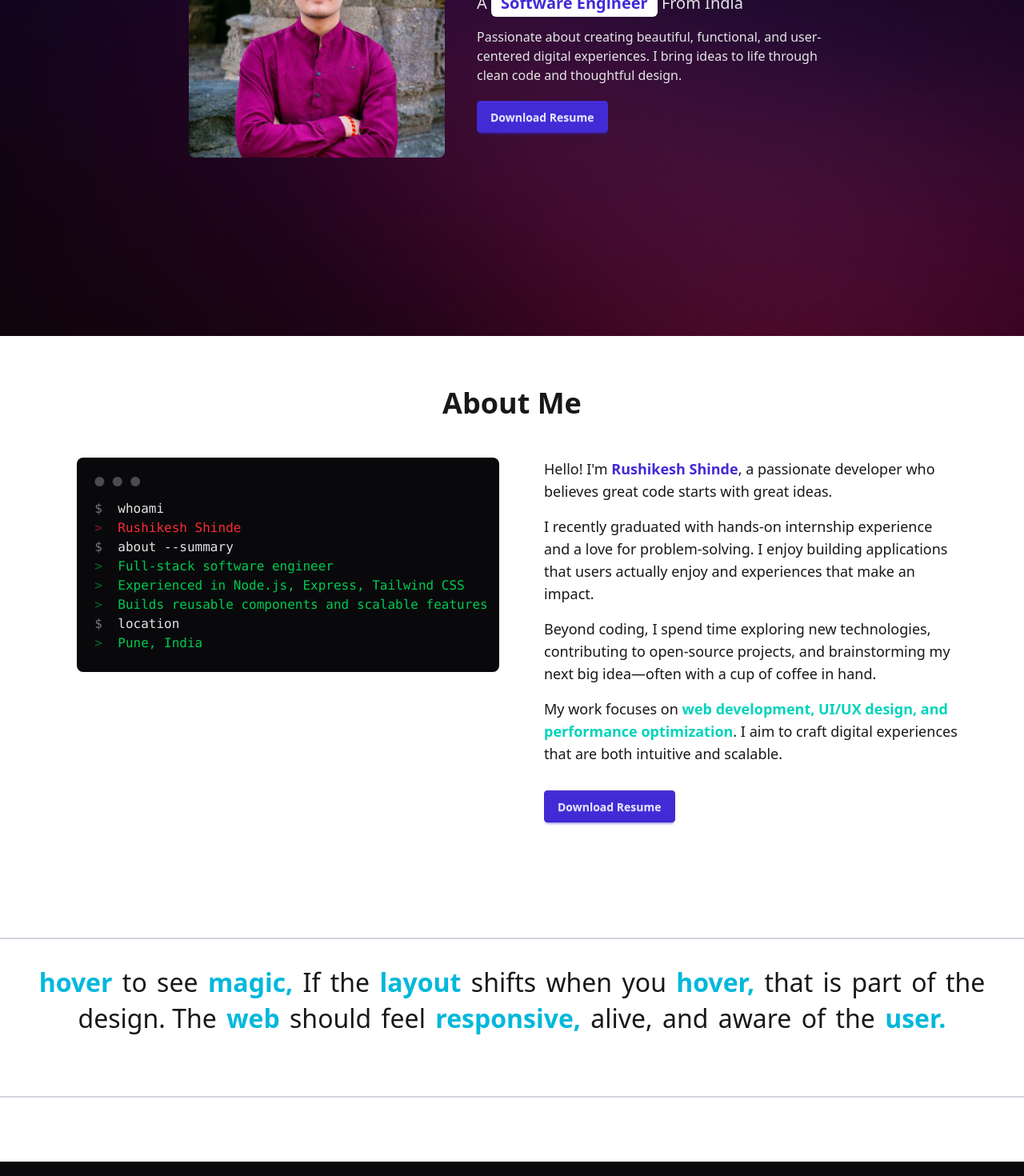
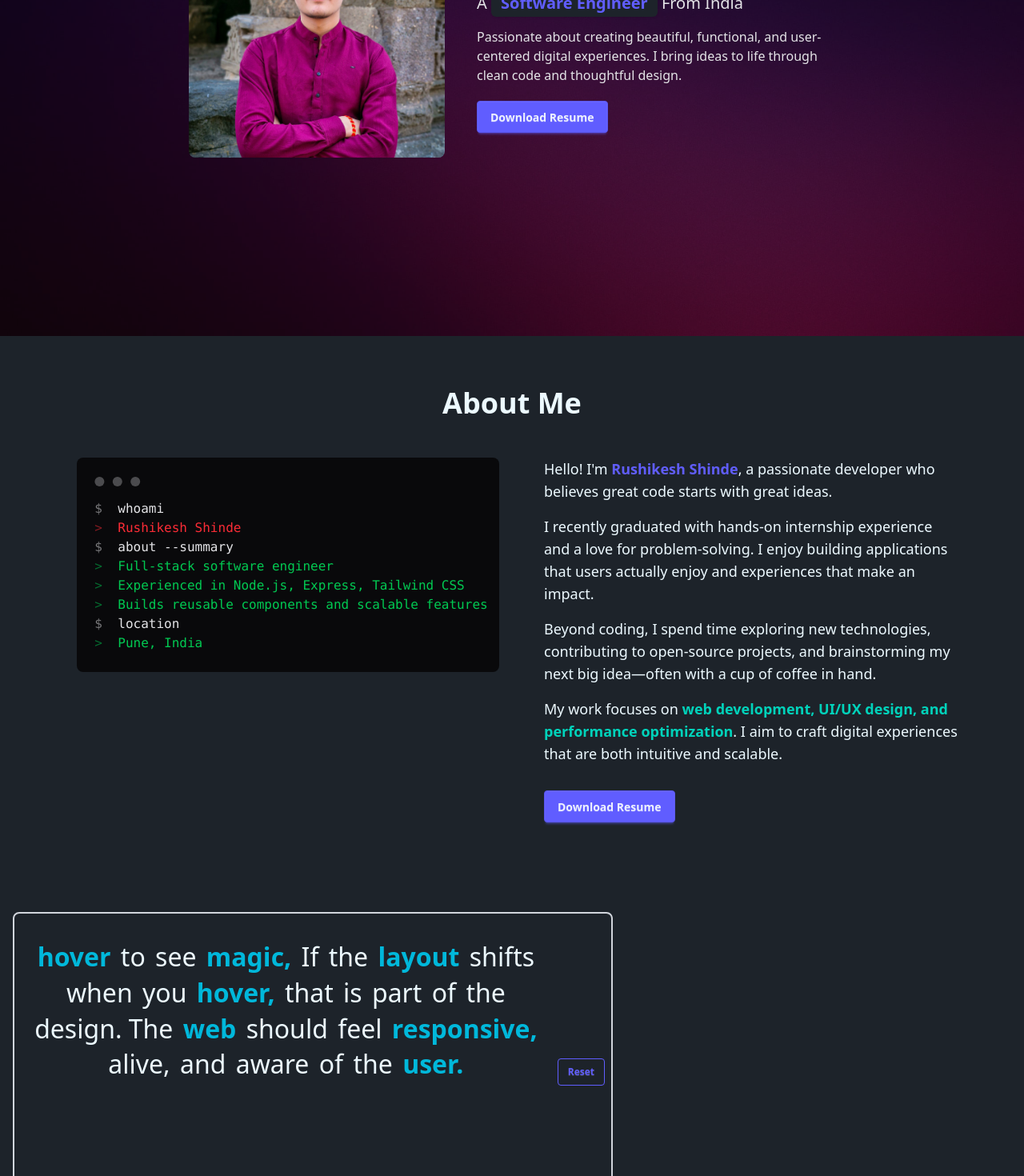
Before and after one commit to RushikeshShinde62/react-portfolio, a React (Vite) app: page / in a window 1280 px wide. Shown: the part 380-1850 px from the top of the page at 80% size. Built offline with nearby package versions, Linux system fonts and the light colour scheme.

Commit message:
falling text reset update

```diff
--- a/src/App.css
+++ b/src/App.css
@@ -1,2 +1,4 @@
 @import "tailwindcss";
-@plugin "daisyui";
+@plugin "daisyui" {
+  themes: all;
+}
--- a/src/App.jsx
+++ b/src/App.jsx
@@ -6,15 +6,20 @@ import About from './Components/About.jsx'
 import Footer from './Components/Footer.jsx'
 import FallingText from './complex/FallingText.jsx'
 function App() {
+  const [resetKey, setResetKey] = useState(0);
 
+  const handleReset = () => {
+    setResetKey(prev => prev + 1);
+  };
   return (
-    <>
+    <><div data-theme="dark">
+
       <Navbar />
       <Hero />
       <About />
-      <div className='h-[200px] border-t-2 border-b-2 border-gray-300 my-20 flex items-center justify-center'>
-
+      <div className='h-[400px] w-[750px] border-2 rounded-lg border-gray-300 my-12 flex items-center justify-center ms-4'>
     <FallingText
+      key={resetKey}   // 👈 forces remount
       text={`hover to see magic, If the layout shifts when you hover, that is part of the design.
 The web should feel responsive, alive, and aware of the user.`}
       highlightWords={["layout", "responsive", "web", "user", "hover","magic"]}
@@ -26,8 +31,18 @@ The web should feel responsive, alive, and aware of the user.`}
       fontSize="2rem"
       mouseConstraintStiffness={0.9}
     />
+    {/* Reset Button */}
+      <div className="bg-base">
+        <button
+          onClick={handleReset}
+          className="btn btn-outline btn-primary py-4 me-2 btn-sm"
+        >
+          Reset
+        </button>
+      </div>
       </div>
     <Footer />
+    </div>
     </>
   )
 }
--- a/src/index.css
+++ b/src/index.css
@@ -1,2 +1,4 @@
 @import "tailwindcss";
-@plugin "daisyui";
+@plugin "daisyui" {
+  themes: all;
+}
```
